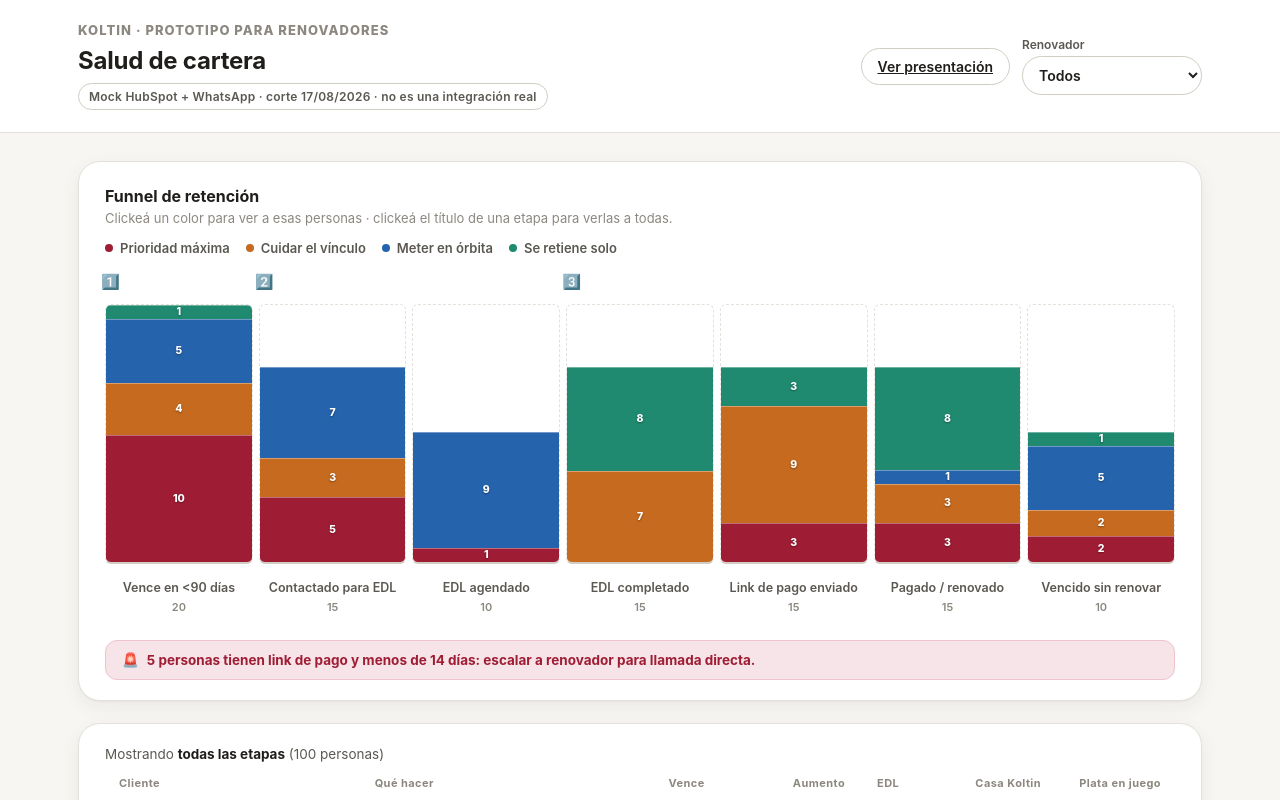
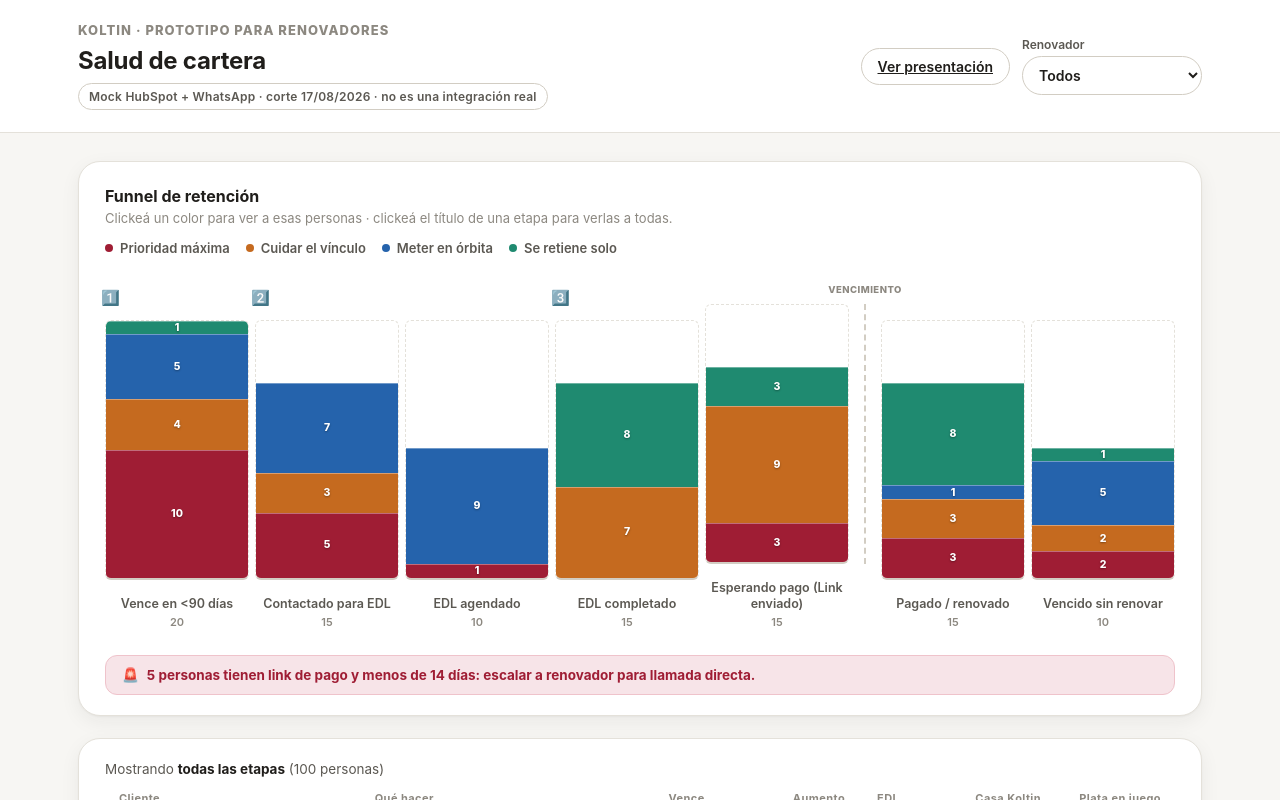
Before and after one commit to JBautistaBeck/koltin-challenge, a React (Vite) app: page /#/ in a window 1280 px wide. Shown: the top 800 px of the page. Built offline with nearby package versions, Linux system fonts and the light colour scheme.

Commit message:
Rename "Link de pago enviado" and mark the vencimiento boundary
Renames the stage to "Esperando pago (Link enviado)" everywhere it's
shown, and adds a dashed divider labeled "Vencimiento" in the funnel
chart right before the final Pagado/Vencido columns.

```diff
--- a/src/components/FunnelChart.jsx
+++ b/src/components/FunnelChart.jsx
@@ -1,7 +1,40 @@
-import { useState } from 'react';
+import { Fragment, useState } from 'react';
 import { ETAPAS, TRIGGERS, ORDEN_CUADRANTES, CUADRANTES } from '../data/constants.js';
 
 const CHART_HEIGHT = 260;
+
+// Línea punteada que marca el corte entre "todavía puede pasar cualquier
+// cosa" (esperando pago) y el vencimiento en sí (pagado o vencido).
+function VencimientoDivider() {
+  return (
+    <div
+      style={{
+        flexShrink: 0,
+        width: 20,
+        height: 30 + CHART_HEIGHT,
+        alignSelf: 'flex-start',
+        display: 'flex',
+        flexDirection: 'column',
+        alignItems: 'center',
+      }}
+    >
+      <div style={{ height: 30, display: 'flex', alignItems: 'center', justifyContent: 'center' }}>
+        <span
+          style={{
+            fontSize: 9.5,
+            fontWeight: 800,
+            color: 'var(--ink-faint)',
+            letterSpacing: '0.05em',
+            whiteSpace: 'nowrap',
+          }}
+        >
+          VENCIMIENTO
+        </span>
+      </div>
+      <div style={{ flex: 1, borderLeft: '2px dashed var(--border-strong)' }} />
+    </div>
+  );
+}
 
 export default function FunnelChart({ conteos, maxTotal, filtro, onSegmentClick, onColumnClick }) {
   const [hoverTrigger, setHoverTrigger] = useState(null);
@@ -17,7 +50,9 @@ export default function FunnelChart({ conteos, maxTotal, filtro, onSegmentClick,
           const etapaSeleccionada = filtro.etapa === etapa.key;
 
           return (
-            <div key={etapa.key} style={{ flex: 1, minWidth: 0, display: 'flex', flexDirection: 'column', alignItems: 'stretch' }}>
+            <Fragment key={etapa.key}>
+              {etapa.key === 'pagado_renovado' && <VencimientoDivider />}
+              <div style={{ flex: 1, minWidth: 0, display: 'flex', flexDirection: 'column', alignItems: 'stretch' }}>
               <div style={{ height: 30, display: 'flex', alignItems: 'center', justifyContent: 'center', position: 'relative' }}>
                 {trigger && (
                   <button
@@ -158,7 +193,8 @@ export default function FunnelChart({ conteos, maxTotal, filtro, onSegmentClick,
                 </span>
                 <span style={{ fontSize: 11, color: 'var(--ink-faint)', fontWeight: 600 }}>{total}</span>
               </button>
-            </div>
+              </div>
+            </Fragment>
           );
         })}
       </div>
--- a/src/components/slides/Slide05Funnel.jsx
+++ b/src/components/slides/Slide05Funnel.jsx
@@ -173,7 +173,7 @@ export default function Slide05Funnel() {
           <FlowBox box={POS.contactado} numero={2} label="Contactado para EDL" accent="var(--border-strong)" />
           <FlowBox box={POS.edlAgendado} numero={3} label="EDL agendado" accent="var(--border-strong)" />
           <FlowBox box={POS.edlCompletado} numero={4} label="EDL completado" accent="var(--border-strong)" />
-          <FlowBox box={POS.linkPago} numero={5} label="Link de pago enviado" accent="var(--ink)" sub="convergen los dos caminos" />
+          <FlowBox box={POS.linkPago} numero={5} label="Esperando pago (Link enviado)" accent="var(--ink)" sub="convergen los dos caminos" />
           <FlowBox box={POS.pagado} numero={6} label="Pagado / renovado" accent="var(--verde)" />
           <FlowBox box={POS.vencido} numero={7} label="Vencido sin renovar" accent="var(--rojo)" />
           <FlowBox box={POS.sinEdl} letra="B" label="Sin EDL: link directo" accent="var(--naranja)" />
--- a/src/data/constants.js
+++ b/src/data/constants.js
@@ -40,7 +40,7 @@ export const ETAPAS = [
   {
     key: 'link_pago_enviado',
     orden: 5,
-    label: 'Link de pago enviado',
+    label: 'Esperando pago (Link enviado)',
     labelCorto: 'Link enviado',
     quePasa: 'Está esperando pagar la renovación.',
     accion: 'Si quedan menos de 14 días para vencer y no pagó, escalar a llamada directa del renovador (urgente).',
```
